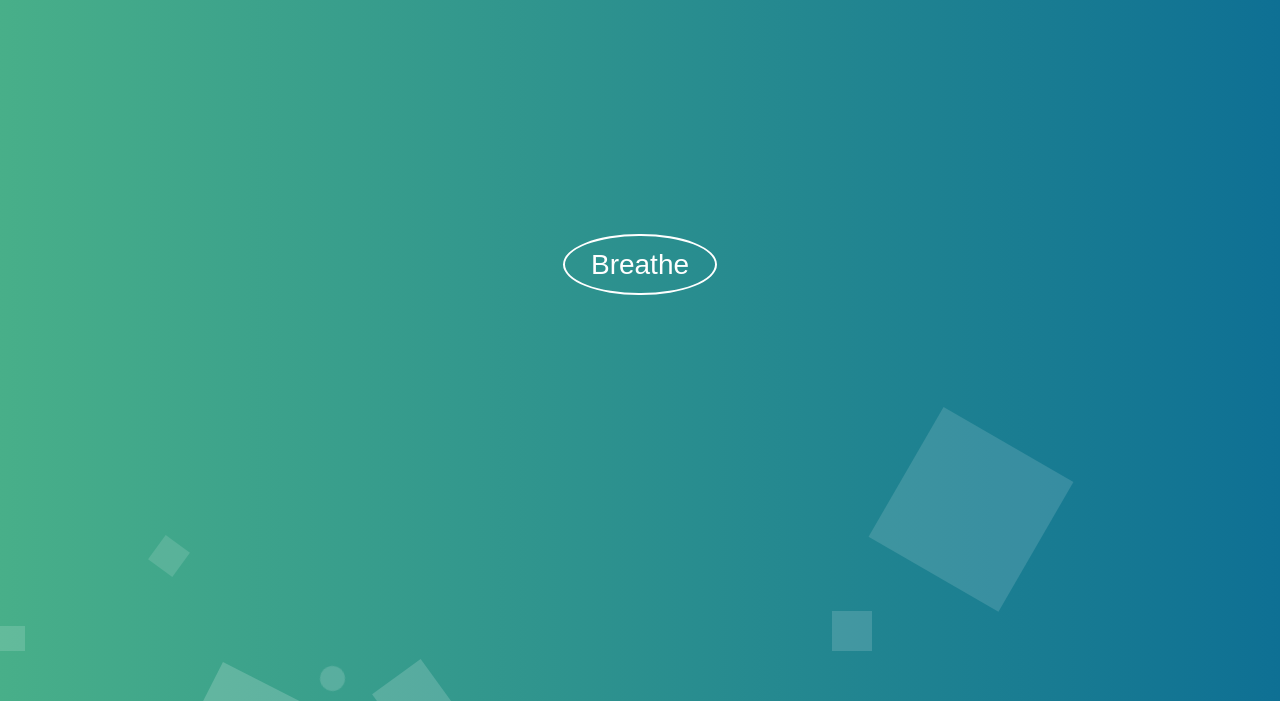
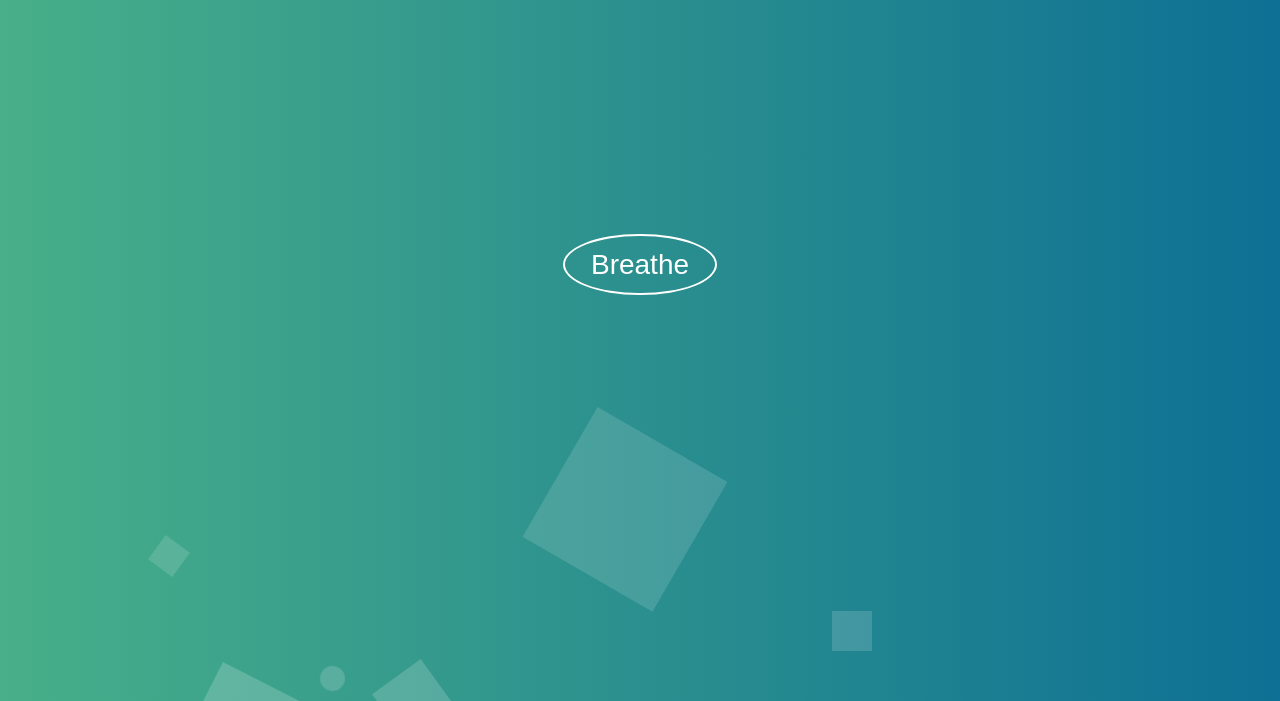
Before and after one commit to JonathonYY/HOTH9, a plain HTML site: page index.html in a window 1280 px wide. Shown: the part 99-800 px from the top of the page. Drawn offline with Linux system fonts and the light colour scheme.

Commit message:
More shapes

```diff
--- a/style.css
+++ b/style.css
@@ -92,7 +92,7 @@
     border-radius: 50%;
 }
 .box-area li:nth-child(4){
-    left: 70%;
+    left: 43%;
     width: 150px;
     height: 150px;
     animation-delay: 0s;
@@ -130,6 +130,13 @@
     animation-delay: 1s;
     border-radius: 50%;
 }
+.box-area li:nth-child(10){
+    left: 93%;
+    width: 23px;
+    height: 23px;
+    animation-delay: 2s;
+    border-radius: 50%;
+}
 @keyframes animate{
     0%{
         transform: translateY(0) rotate(0deg);
```
Also changed, not shown: 1 other file.
